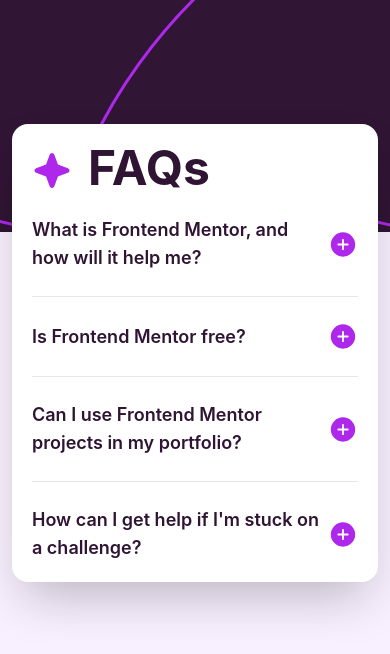
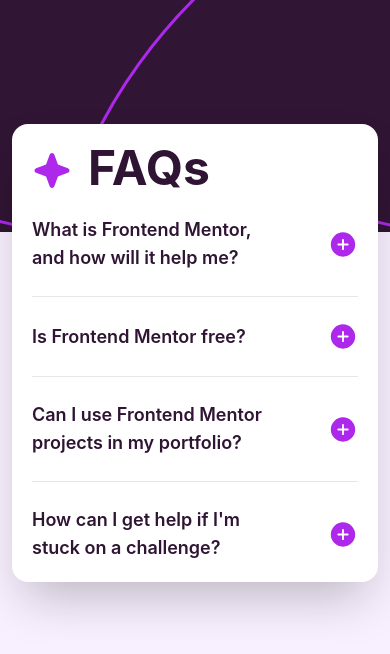
Before and after one commit to JosueLugaro/faq-accordion-frontend-mentor, a React (Create React App) app: page / in a window 390 px wide. Shown: the top 654 px of the page. Built offline with nearby package versions, Linux system fonts and the light colour scheme.

Commit message:
Added media queries for accordion title margins

```diff
--- a/src/components/Accordion.js
+++ b/src/components/Accordion.js
@@ -12,7 +12,7 @@
   return (
     <div>
       <div onClick={handleOpenCloseClick} className="flex items-center justify-between cursor-pointer">
-        <h1 className="text-[#2F1533] font-semibold text-lg">{ title }</h1>
+        <h1 className="text-[#2F1533] font-semibold text-lg mr-10 sm:m-0">{ title }</h1>
         <img src={open ? minusIcon : plusIcon} alt="open or minus icon"/>
       </div>
       { open && (
```
